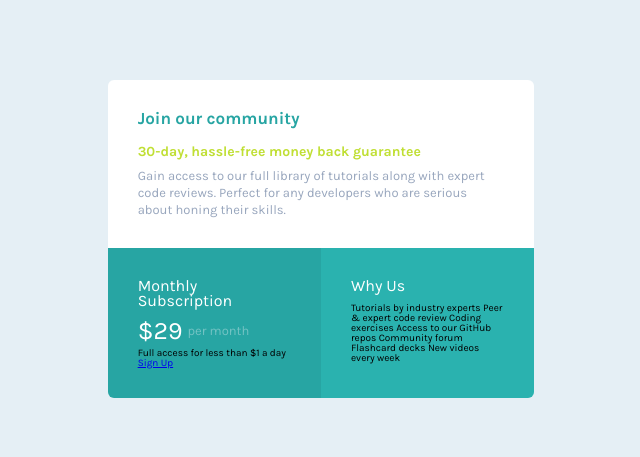
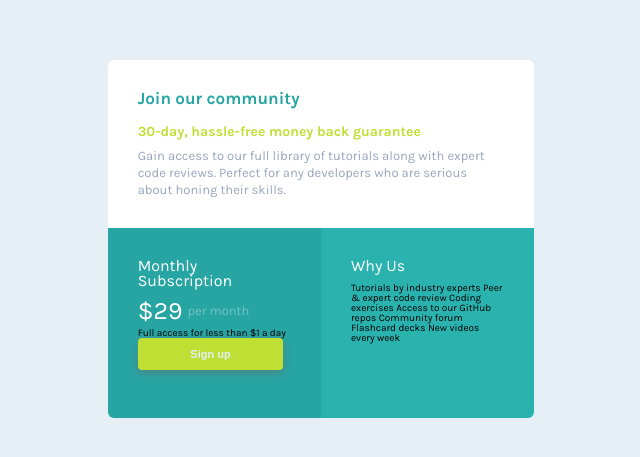
Before and after one commit to DanieleMarii/frontendMentor-challenges, a plain HTML site: page sigle-price-grid-component/index.html in a window 1280 px wide. Shown: the part 161-618 px from the top of the page, without its empty margins (319-959 px from the left). Drawn offline with Linux system fonts and the light colour scheme.

Commit message:
Update index.html

```diff
--- a/sigle-price-grid-component/index.html
+++ b/sigle-price-grid-component/index.html
@@ -41,7 +41,7 @@
 
       <p>Full access for less than &dollar;1 a day</p>
 
-      <a href="#">Sign Up</a>
+      <button> Sign up </button>
 
 
       <!-- segunda seção -->
```
